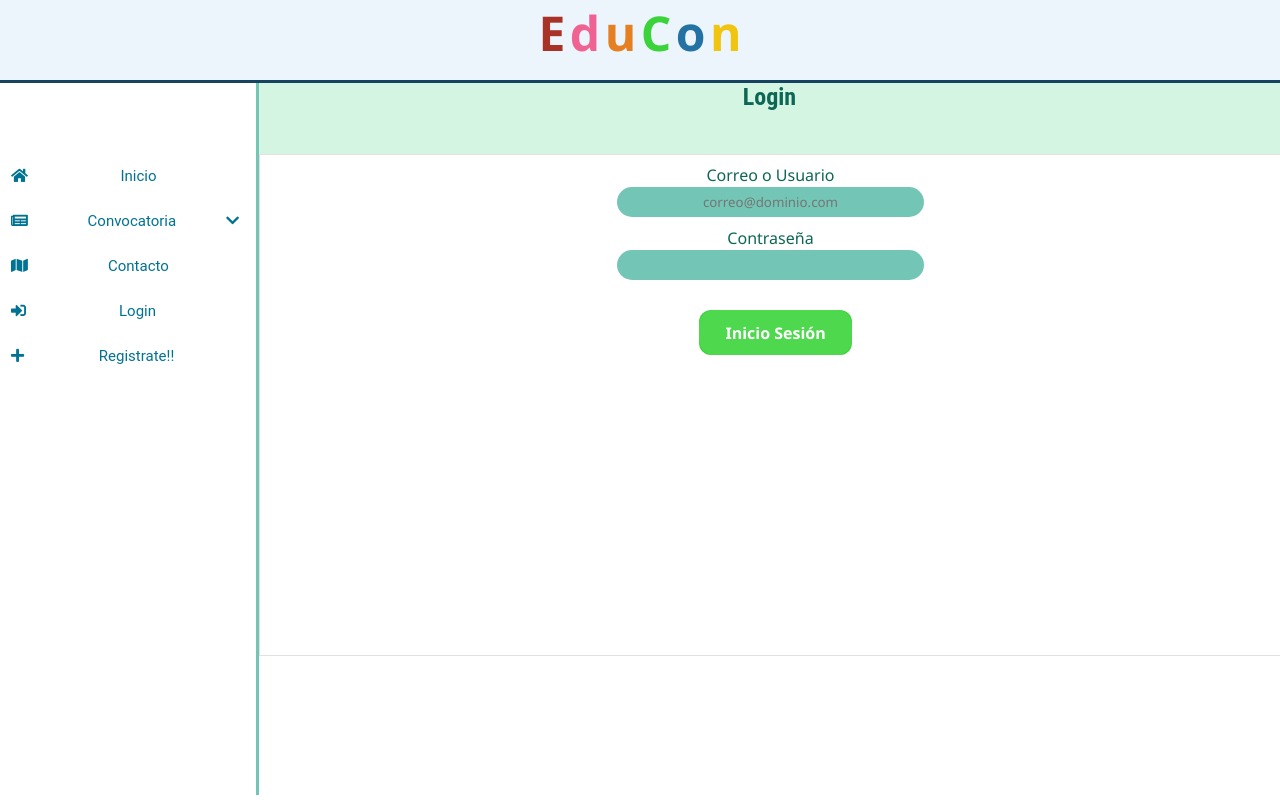
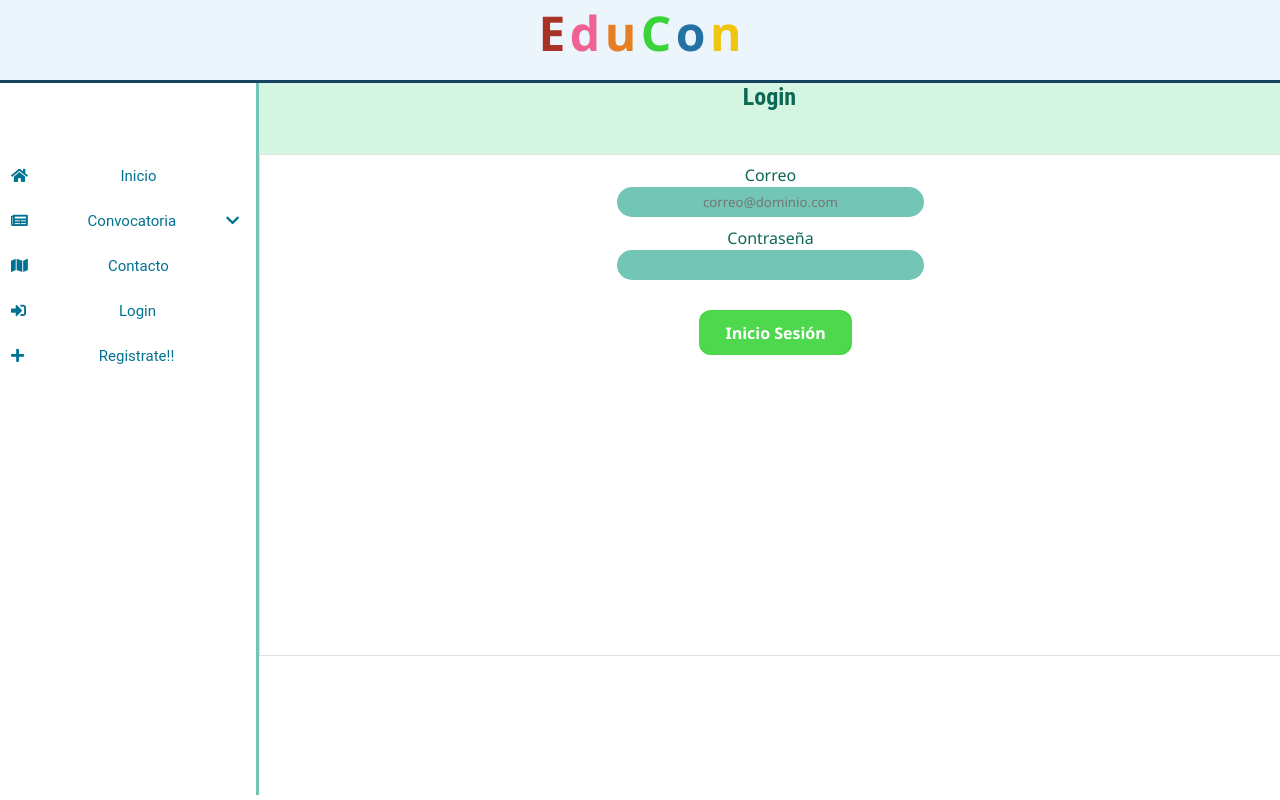
Before and after one commit to LizethMdz/UAQ_DW2018-FINAL, a PHP site: page /login.php in a window 1280 px wide. Run offline with PHP 8.4, Linux system fonts and the light colour scheme; some libraries are stand-ins or nearby versions; some web fonts are replaced.

Commit message:
FINAL PROYECTO

```diff
--- a/login.php
+++ b/login.php
@@ -93,7 +93,7 @@
 
 
 										<div class="ingreso">
-											<p> Correo o Usuario </p>
+											<p> Correo </p>
 											<input type =  "email" name="email" maxlength="30" required placeholder="correo@dominio.com">
 											<p> Contraseña</p>
 											<input type =  "password" name="password" maxlength="10" required>
```
Also changed, not shown: documentos/Inscripcion.png (added), documentos/pago.jpg (added).
